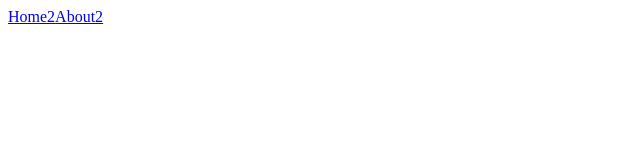
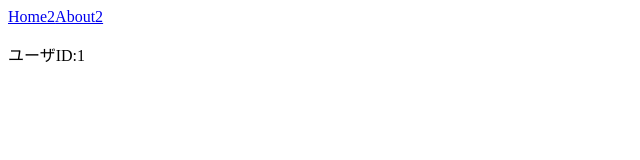
Before and after one commit to Kosuke-Ito/test-nuxt3-app, a Nuxt app: page /users/1 in a window 1280 px wide. Before the commit this address had no page. Shown: the top 160 px of the page, without its empty margins (0-640 px from the left). Built offline with nearby package versions, Linux system fonts and the light colour scheme.

Commit message:
ダイナミックルーティング

```diff
--- /dev/null
+++ b/pages/users/[id].vue
@@ -0,0 +1,9 @@
+<template>
+  <p>ユーザID:{{ $route.params.id }}</p>
+</template>
+
+<script setup>
+const router = useRoute();
+
+console.log(router.params.id);
+</script>
```
